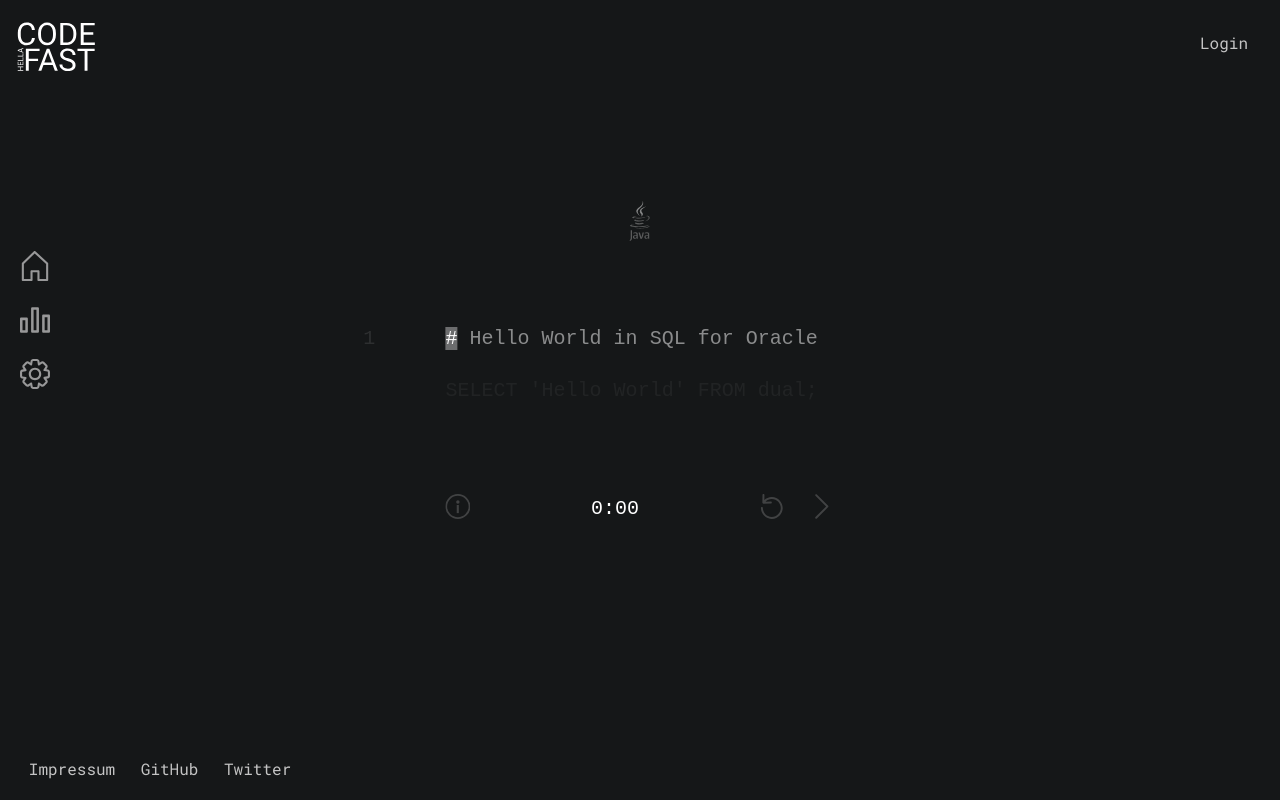
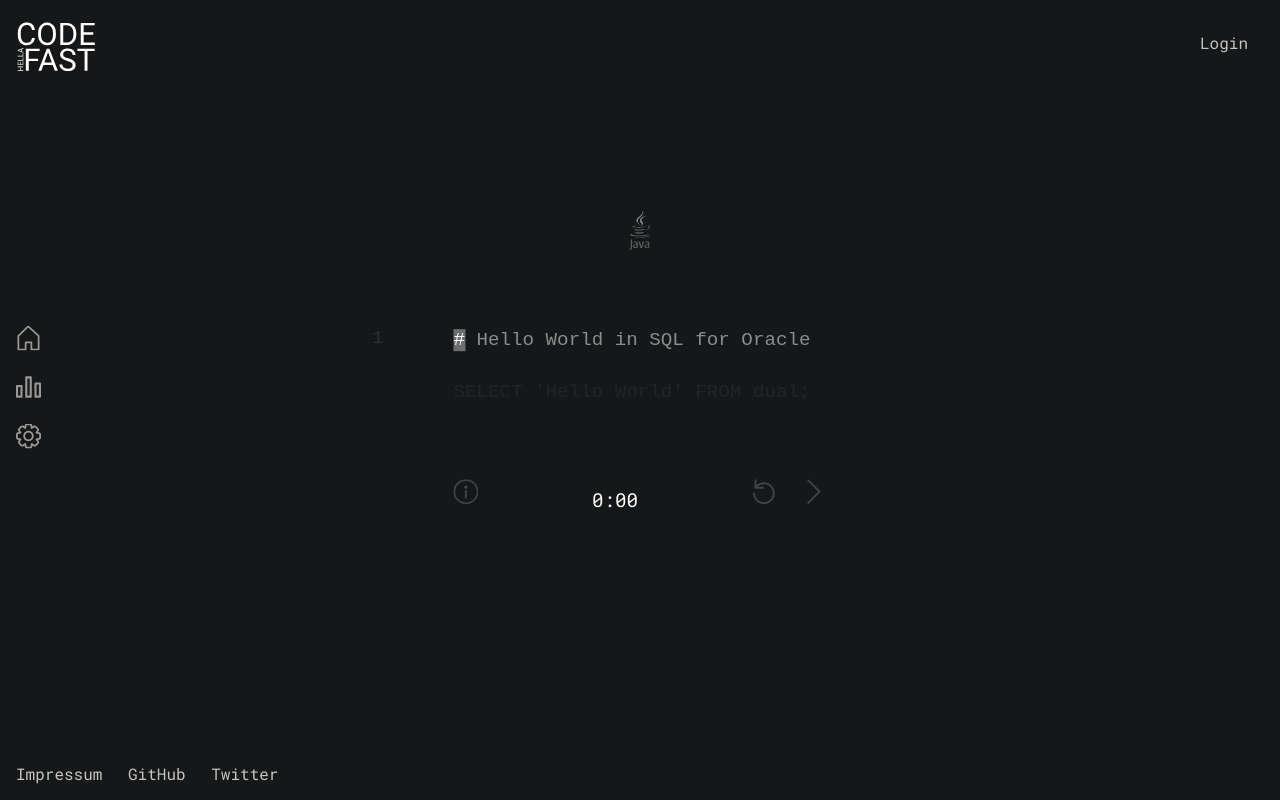
Before and after one commit to juliuswunderlich/speed.dev, a Vue app: page / in a window 1280 px wide. Built offline with nearby package versions, Linux system fonts and the light colour scheme; a small style sheet from the web is missing.

Commit message:
change some layout stuff

```diff
--- a/src/App.vue
+++ b/src/App.vue
@@ -1,6 +1,6 @@
 <template>
     <div id="header">
-    <img id="logo" src="@/assets/logo.svg" alt="Logo">
+      <img id="logo" src="@/assets/logo.svg" alt="Logo" />
       <span id="login">Login</span>
     </div>
     <div id="nav">
@@ -47,10 +47,21 @@ body {
   background-color: #151718;
 }
 
+#app {
+  // height: 100vh; TODO
+  color: #c4c4c4;
+  margin: 0em 15%;
+  padding: 1em;
+
+  @media only screen and (max-width: 1500px) {
+    margin: 0;
+  }
+}
+
 #header {
+  top: 1em;
   display: flex;
   place-content: space-between;
-  padding: 1em;
 
   #logo {
     max-width: 80px;
@@ -68,17 +79,16 @@ body {
 
 #nav {
   position: absolute;
-  left: 10px;
   display: flex;
   flex-direction: column;
-  top: 40%;
-  transform: translateY(-50%);
+  top: 30%;
+  transform: translateY(50%);
 
   img {
-    width: 30px;
-    height: 30px;
-    opacity: .75;
-    margin: 0.75em 0.6em;
+    width: 25px;
+    height: 25px;
+    opacity: 0.75;
+    margin: 0.75em 0em;
 
     &:hover {
       opacity: 1;
@@ -93,9 +103,8 @@ body {
 }
 
 #footer {
-  padding: 0.5em 1em;
   position: absolute;
-  bottom: 0;
+  bottom: 1em; //TODO
 
   ul {
     list-style-type: none;
@@ -110,18 +119,13 @@ body {
       text-decoration: none;
       color: #c4c4c4;
       display: block;
-      text-align: center;
-      padding: 0.8em;
+      padding-right: 1.6em;
 
       &:hover {
         font-weight: bold;
       }
     }
   }
-}
-
-#app {
-  color: #c4c4c4;
 }
 
 /* #app {
--- a/src/components/CodeDisplay.vue
+++ b/src/components/CodeDisplay.vue
@@ -5,12 +5,12 @@
         alt="java logo"
       >
     <div id="line-numbers">
-      <p v-for="line_number in visibleLines" :key="line_number.id">
+      <span class="line" v-for="line_number in visibleLines" :key="line_number.id">
         {{ line_number + 1 }}
-      </p>
+      </span>
     </div>
     <div id="code-field">
-      <p
+      <span id="code-line" class="line"
         v-for="(line, line_idx) in text.lines"
         :key="line.id"
         :style="{
@@ -25,7 +25,7 @@
         >
           {{ getCharacterAt(line_idx, char_idx) }}
         </span>
-      </p>
+      </span>
     </div>
     <div id="info">
       <img
@@ -307,8 +307,8 @@ export default {
 <style scoped>
 #wrapper {
   font-family: "Hack", monospace;
-  font-size: 20px;
-  line-height: 30%;
+  font-size: 1.2em;
+  /* line-height: 30%; */
   color: white;
 
   display: grid;
@@ -342,6 +342,12 @@ export default {
   grid-area: 2/ 2/ 3/ 6;
 }
 
+.line {
+  display: block;
+  margin: .1em 0;
+  white-space: nowrap;
+}
+
 #info {
   grid-area: 3/ 2/ 4/ 3;
   align-self: end;
@@ -361,6 +367,7 @@ export default {
   justify-self: center;
   align-self: end;
   line-height: 100%;
+  font-family: 'Roboto Mono', monospace;
 }
 
 .icon {
--- a/vue.config.js
+++ b/vue.config.js
@@ -3,7 +3,7 @@ module.exports = {
     index: {
       // entry for the page
       entry: 'src/main.js',
-      title: 'codefast | Learn to code HELLA fast.',
+      title: 'Learn how to code HELLA fast.',
     },
   }
 }
```
Also changed, not shown: 1 other file (tests, documents, lock files or other folders). Lines whose indentation alone changed are shown as unchanged.
